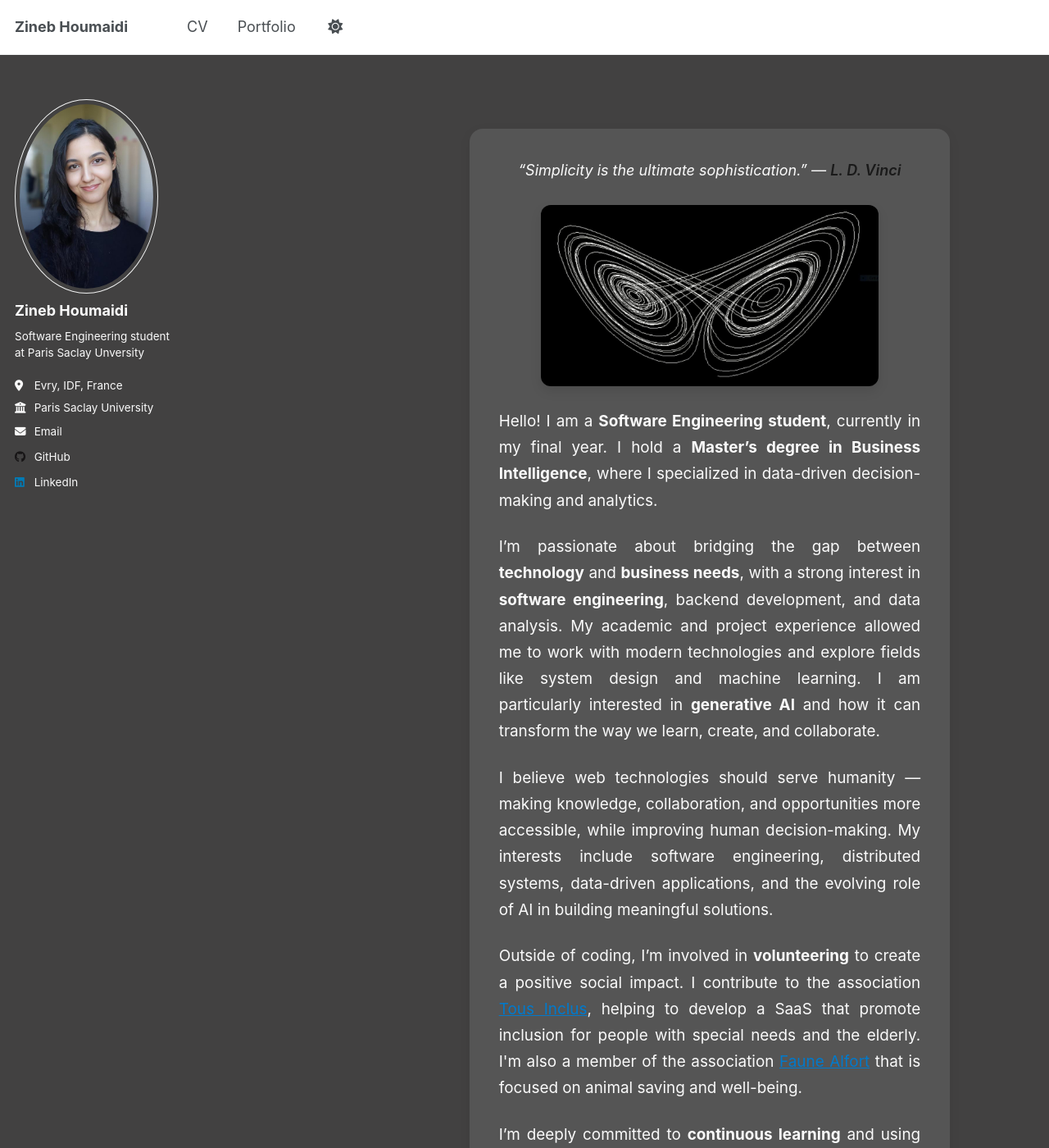
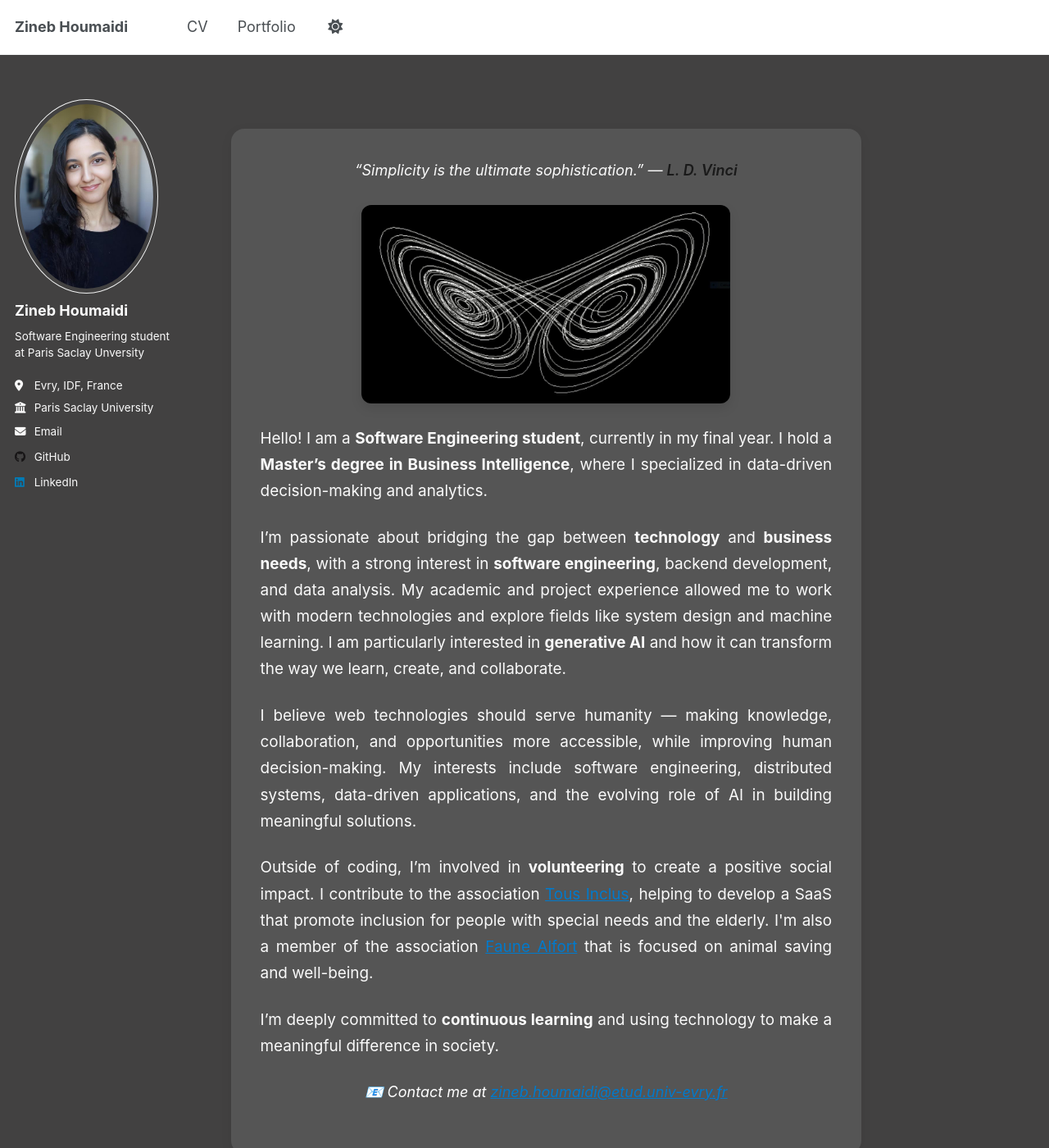
Before and after one commit to Zineb06/Zineb06.github.io, a Jekyll site: the page built from _pages/about.md, in a window 1280 px wide and 1400 px high. Shown: the whole window at 82% size. Built offline with Jekyll 4.4.1, drawn with Linux system fonts in a browser that asks for light colours; a script that is not in the unit is left out.

Commit message:
fix : fixing the marging and width of the about file container

```diff
--- a/_sass/layout/_page.scss
+++ b/_sass/layout/_page.scss
@@ -21,9 +21,9 @@
     @include span(10 of 12 last);
     @include prefix(0.5 of 12);
     @include suffix(2 of 12);
-    width : 850px;
-    margin-right: -6rem;
-    margin-left: 7rem;
+    // width : 850px;
+    // margin-right: -6rem;
+    // margin-left: 7rem;
   }
 
   .page__inner-wrap {
```
